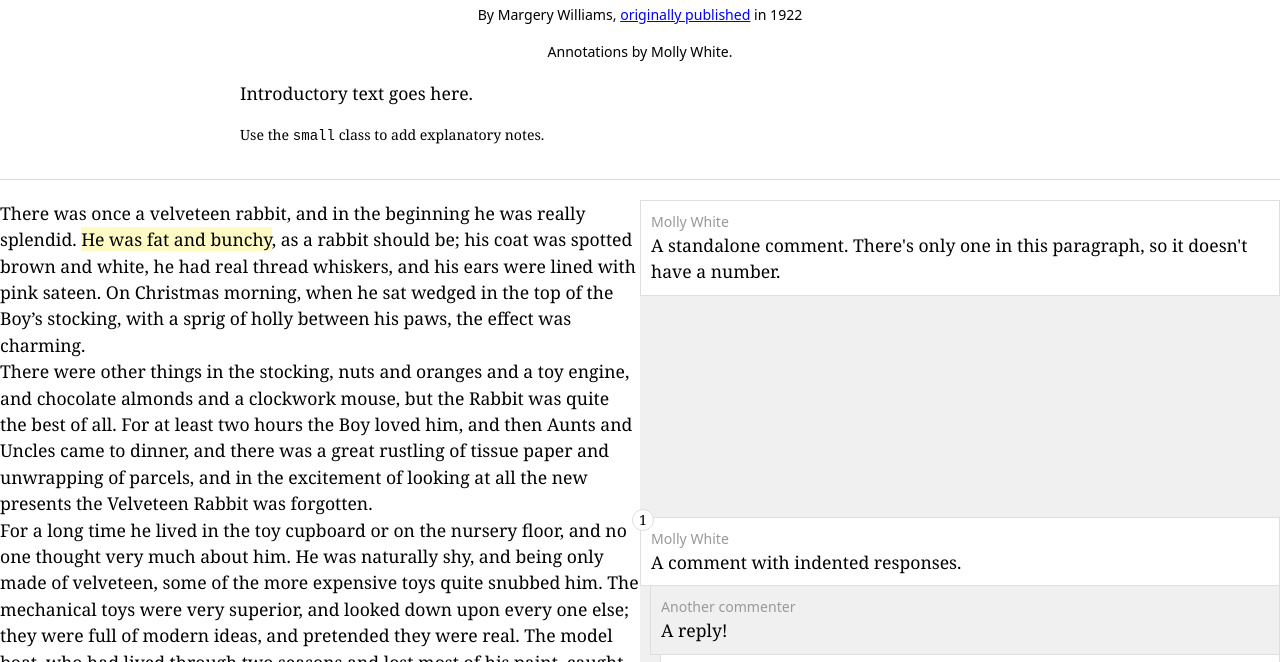
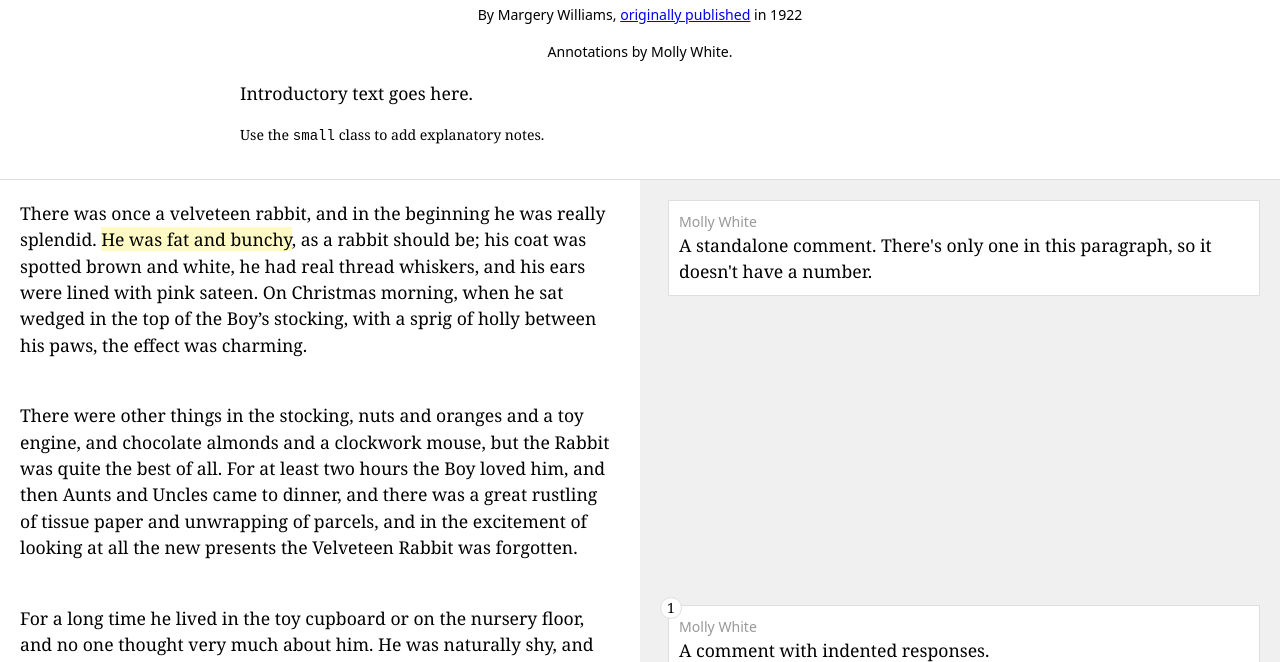
Before and after one commit to molly/annotate, a plain HTML site: page index.html in a window 1280 px wide. Shown: the part 96-758 px from the top of the page. Drawn offline with Linux system fonts and the light colour scheme.

Commit message:
semantic cleanup and basic grid

```diff
--- a/index.html
+++ b/index.html
@@ -51,16 +51,18 @@
     </div>
     <main class="maincontent">
       <article class="article">
-        <div class="group first">
+        <section class="group first">
           <div class="content">
+            <p>
               There was once a velveteen rabbit, and in the beginning he was
               really splendid.
               <mark aria-details="bunchy">He was fat and bunchy</mark>, as a
-            rabbit should be; his coat was spotted brown and white, he had real
-            thread whiskers, and his ears were lined with pink sateen. On
+              rabbit should be; his coat was spotted brown and white, he had
+              real thread whiskers, and his ears were lined with pink sateen. On
               Christmas morning, when he sat wedged in the top of the Boy’s
               stocking, with a sprig of holly between his paws, the effect was
               charming.
+            </p>
           </div>
 
           <div class="content">
@@ -70,41 +72,46 @@
               doesn't have a number.
             </div>
           </div>
+        </section>
+        <section class="group">
+          <div class="content">
+            <p>
+              There were other things in the stocking, nuts and oranges and a
+              toy engine, and chocolate almonds and a clockwork mouse, but the
+              Rabbit was quite the best of all. For at least two hours the Boy
+              loved him, and then Aunts and Uncles came to dinner, and there was
+              a great rustling of tissue paper and unwrapping of parcels, and in
+              the excitement of looking at all the new presents the Velveteen
+              Rabbit was forgotten.
+            </p>
           </div>
-        <div class="group">
+        </section>
+        <section class="group">
           <div class="content">
-            There were other things in the stocking, nuts and oranges and a toy
-            engine, and chocolate almonds and a clockwork mouse, but the Rabbit
-            was quite the best of all. For at least two hours the Boy loved him,
-            and then Aunts and Uncles came to dinner, and there was a great
-            rustling of tissue paper and unwrapping of parcels, and in the
-            excitement of looking at all the new presents the Velveteen Rabbit
-            was forgotten.
-          </div>
-        </div>
-        <div class="group">
-          <div class="content">
+            <p>
               For a long time he lived in the toy cupboard or on the nursery
-            floor, and no one thought very much about him. He was naturally shy,
-            and being only made of velveteen, some of the more expensive toys
-            quite snubbed him. The mechanical toys were very superior, and
-            looked down upon every one else; they were full of modern ideas, and
-            pretended they were real. The model boat, who had lived through two
-            seasons and lost most of his paint, caught the tone from them and
-            never missed an opportunity of referring to his rigging in technical
-            terms. The Rabbit could not claim to be a model of anything, for
+              floor, and no one thought very much about him. He was naturally
+              shy, and being only made of velveteen, some of the more expensive
+              toys quite snubbed him. The mechanical toys were very superior,
+              and looked down upon every one else; they were full of modern
+              ideas, and pretended they were real. The model boat, who had lived
+              through two seasons and lost most of his paint, caught the tone
+              from them and never missed an opportunity of referring to his
+              rigging in technical terms. The Rabbit could not claim to be a
+              model of anything, for
               <mark data-annotation-id="1" aria-details="real-rabbits"
                 >he didn’t know that real rabbits existed</mark
               >; he thought they were all stuffed with sawdust like himself, and
-            he understood that sawdust was quite out-of-date and should never be
-            mentioned in modern circles. Even Timothy, the jointed wooden lion,
-            who was made by the disabled soldiers, and should have had broader
-            views, put on airs and
+              he understood that sawdust was quite out-of-date and should never
+              be mentioned in modern circles. Even Timothy, the jointed wooden
+              lion, who was made by the disabled soldiers, and should have had
+              broader views, put on airs and
               <mark data-annotation-id="2" aria-details="government"
                 >pretended he was connected with Government</mark
-            >. Between them all the poor little Rabbit was made to feel himself
-            very insignificant and commonplace, and the only person who was kind
-            to him at all was the Skin Horse.
+              >. Between them all the poor little Rabbit was made to feel
+              himself very insignificant and commonplace, and the only person
+              who was kind to him at all was the Skin Horse.
+            </p>
           </div>
 
           <div class="content">
@@ -145,25 +152,27 @@
               </div>
             </div>
           </div>
-        </div>
-        <div class="group last">
+        </section>
+        <section class="group last">
           <div class="content">
+            <p>
               The Skin Horse had lived longer in the nursery than any of the
               others. He was so old that his brown coat was bald in patches and
               showed the seams underneath, and
               <mark data-annotation-id="1" aria-details="bead-necklaces"
-              >most of the hairs in his tail had been pulled out to string bead
-              necklaces</mark
-            >. He was wise, for he had seen a long succession of mechanical toys
-            arrive to boast and swagger, and by-and-by break their mainsprings
-            and pass away, and he knew that they were only toys, and would never
-            turn into anything else. For
+                >most of the hairs in his tail had been pulled out to string
+                bead necklaces</mark
+              >. He was wise, for he had seen a long succession of mechanical
+              toys arrive to boast and swagger, and by-and-by break their
+              mainsprings and pass away, and he knew that they were only toys,
+              and would never turn into anything else. For
               <mark data-annotation-id="2" aria-details="nursery-magic"
                 >nursery magic</mark
               >
               is very strange and wonderful, and only those playthings that are
               old and wise and experienced like the Skin Horse understand all
               about it.
+            </p>
           </div>
 
           <div class="content">
@@ -190,7 +199,7 @@
               </div>
             </div>
           </div>
-        </div>
+        </section>
       </article>
     </main>
     <footer class="outro">
--- a/styles.css
+++ b/styles.css
@@ -85,8 +85,6 @@ a:hover {
 }
 
 .maincontent {
-  padding-top: 1.25rem;
-  padding-bottom: 1.25rem;
   border-top: 1px solid var(--border-color);
   border-bottom: 1px solid var(--border-color);
   display: grid;
@@ -109,13 +107,32 @@ a:hover {
 /* END trickery */
 
 .article {
+  padding-top: 1.25rem;
+  padding-bottom: 1.25rem;
   grid-row: 1;
   grid-column: 1/3;
+  display: grid;
+  grid-template-columns: inherit;
 }
 
 .group {
+  grid-column: 1/3;
   display: grid;
-  grid-template-columns: 1fr 1fr;
+  grid-template-columns: inherit;
+  grid-gap: 1rem;
+}
+
+.group > div:first-of-type {
+  justify-self: flex-end;
+}
+
+.content {
+  max-width: 70ch;
+  padding: 0 1.25rem 1.65rem 1.25rem;
+}
+
+.content p {
+  margin-top: 0;
 }
 
 .group .left,
@@ -135,10 +152,6 @@ a:hover {
   padding: 0;
 }
 
-.group div:nth-of-type(2) {
-  background-color: hsl(0, 0%, 94%);
-}
-
 .group .right .content {
   font-size: 90%;
 }
@@ -148,16 +161,6 @@ a:hover {
   font-family: sans-serif;
   font-family: var(--sans-serif);
   margin: 0 0 1.25rem 0;
-}
-
-.content p {
-  margin-top: 0;
-  margin-block-start: 0;
-}
-
-.content p:last-child {
-  margin-bottom: 0;
-  margin-block-end: 0;
 }
 
 .content ul,
```
Lines whose indentation alone changed are shown as unchanged.
